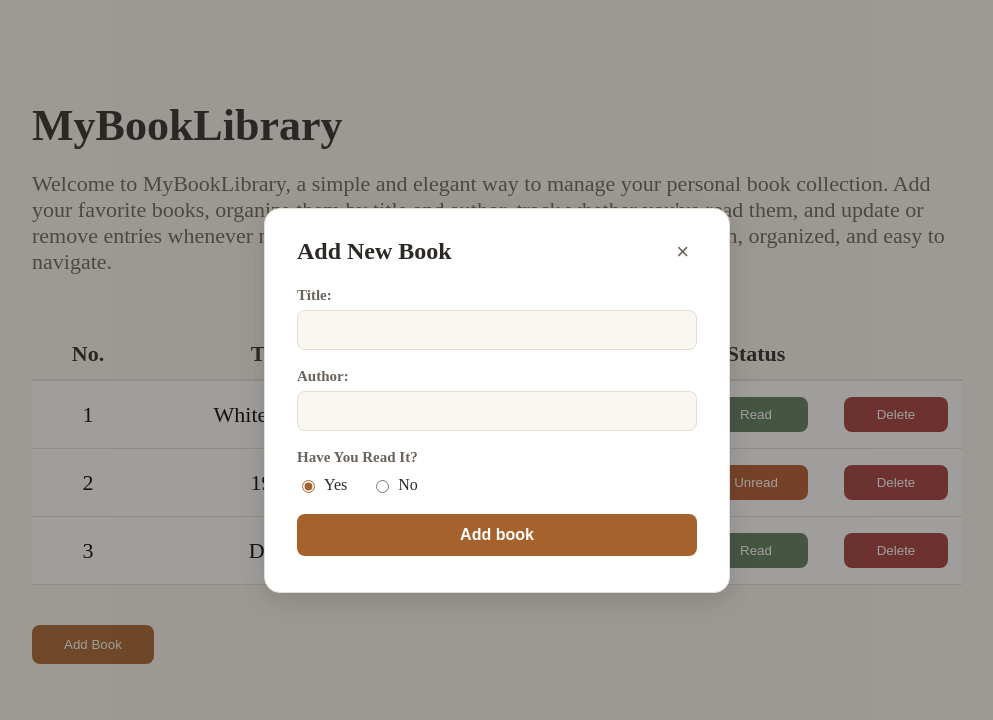
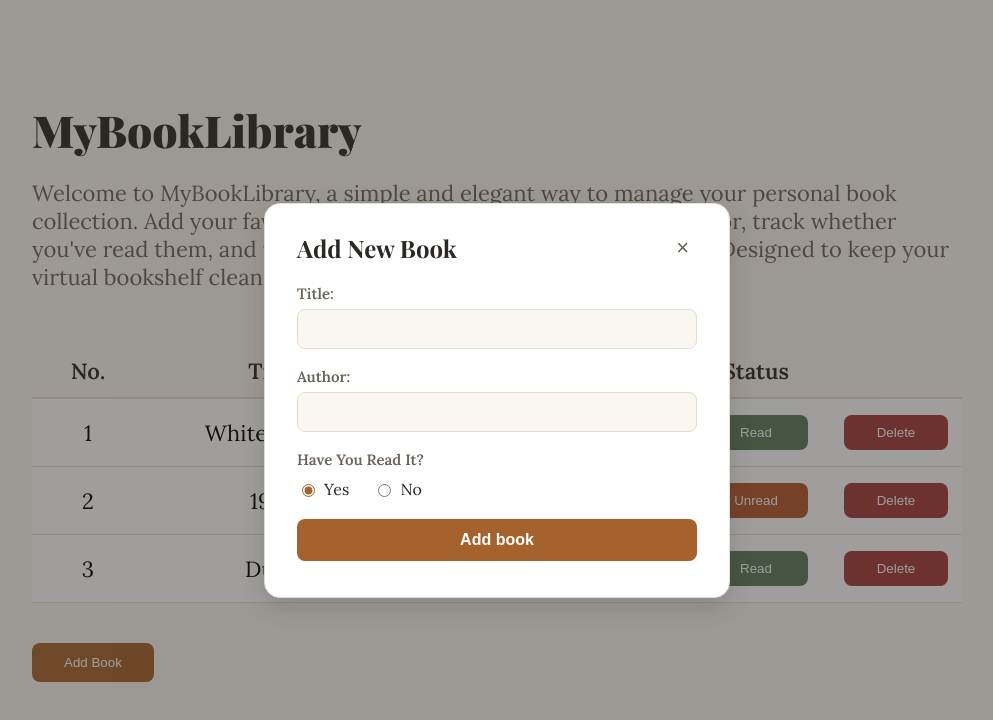
Before and after one commit to akshat-tyagi1/Library, a plain HTML site: page index.html in a window 1280 px wide. Both pictures are taken after a click on the button "Add Book". Shown: the whole page, without its empty margins (143-1136 px from the left). Drawn offline with nearby package versions, Linux system fonts and the light colour scheme.

Commit message:
Add font-family

```diff
--- a/index.html
+++ b/index.html
@@ -5,6 +5,12 @@
     <meta name="viewport" content="width=device-width, initial-scale=1.0" />
     <title>Library</title>
     <link rel="stylesheet" href="style.css" />
+    <link rel="preconnect" href="https://fonts.googleapis.com" />
+    <link rel="preconnect" href="https://fonts.gstatic.com" crossorigin />
+    <link
+      href="https://fonts.googleapis.com/css2?family=Lora:ital,wght@0,400;0,500;0,600;1,400&family=Playfair+Display:wght@700;900&display=swap"
+      rel="stylesheet"
+    />
   </head>
   <body>
     <div class="header">
--- a/style.css
+++ b/style.css
@@ -20,6 +20,7 @@ body {
   padding: 0px;
   margin: 0px;
   background-color: var(--bg-page);
+  font-family: "Lora", serif;
 }
 
 .header {
@@ -30,6 +31,7 @@ body {
 }
 
 .name {
+  font-family: "Playfair Display", serif;
   font-size: 44px;
   font-weight: 900;
   color: var(--text-primary);
@@ -163,6 +165,7 @@ button {
 }
 
 .form-header p {
+  font-family: "Playfair Display", serif;
   font-size: 24px;
   font-weight: 600;
   margin: 0;
```
